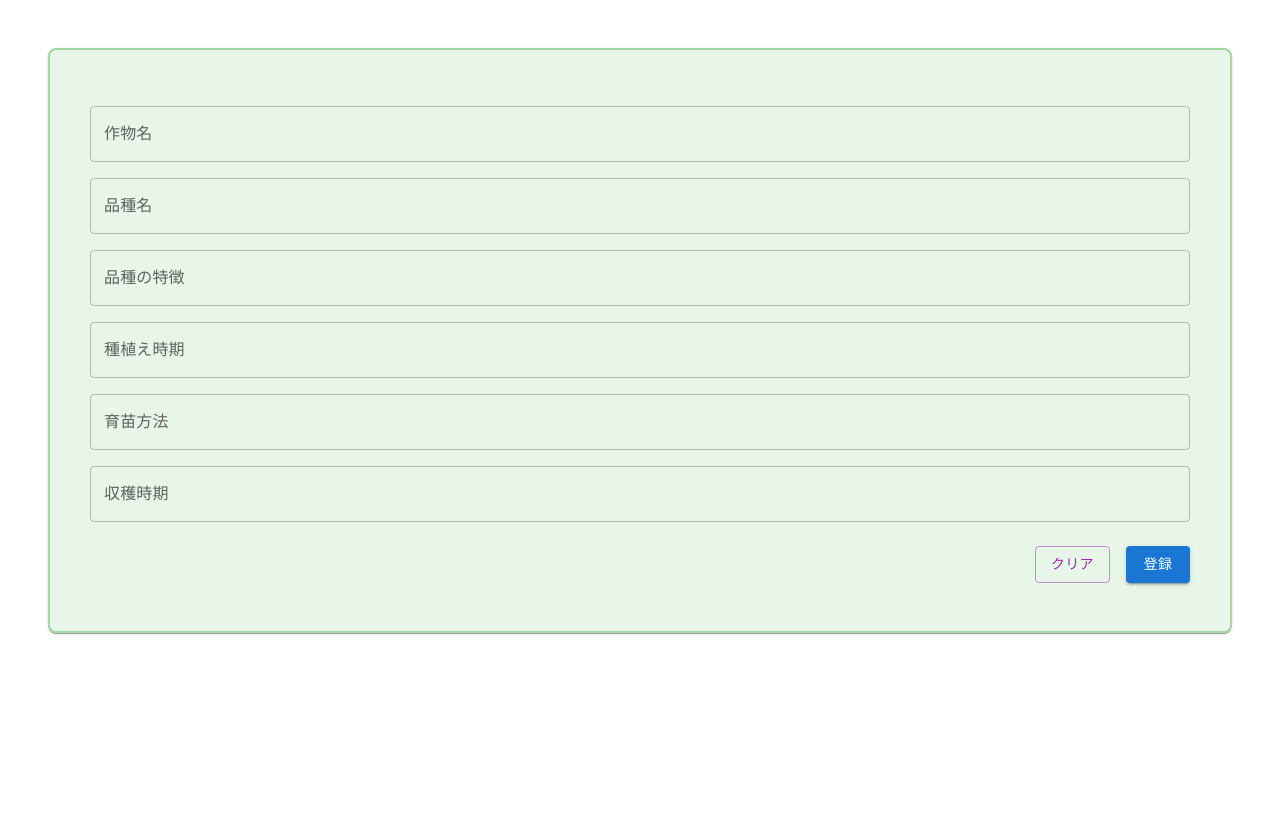
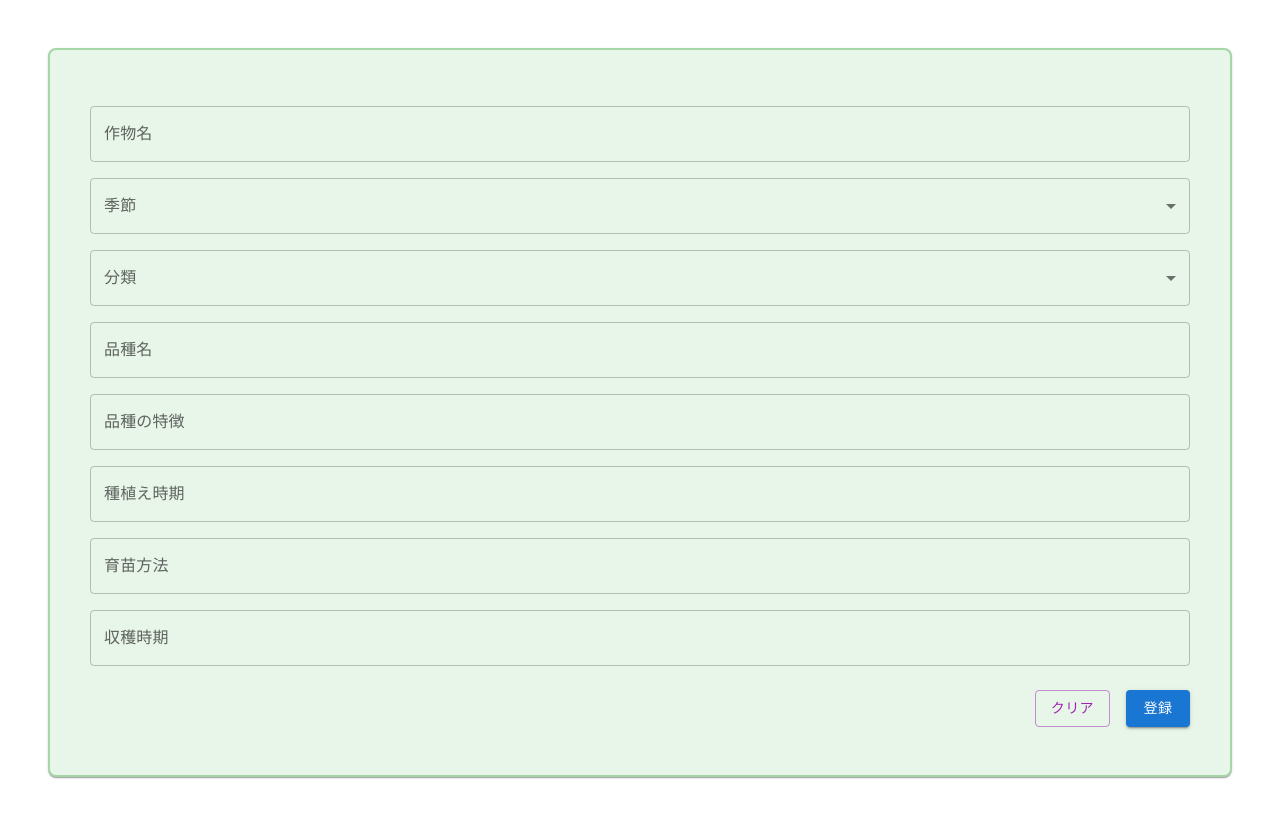
Before and after one commit to dafu1985/FarmSearchNavi, a React (Create React App) app: page /newCreate in a window 1280 px wide. Shown: the top 818 px of the page. Built offline with nearby package versions, Linux system fonts and the light colour scheme; a web font is replaced by a local one.

Commit message:
作物の新規作成時、季節と分類のプルダウン追加

```diff
--- a/src/newCreate.tsx
+++ b/src/newCreate.tsx
@@ -10,6 +10,7 @@ import {
   DialogTitle,
   DialogContent,
   DialogActions,
+  MenuItem,
 } from "@mui/material";
 import { useLocation, useNavigate } from "react-router-dom";
 
@@ -41,12 +42,21 @@ function NewCreate({ addVariety, addCrop }: NewCreateProps) {
 
   const [cropNameInput, setCropNameInput] = useState(existingCropName);
   const [formData, setFormData] = useState({
+    season: "",
+    category: "",
     variety: "",
     character: "",
     sowing: "",
     nursery: "",
     harvest: "",
   });
+  // state追加
+  const [season, setSeason] = useState("");
+  const [category, setCategory] = useState("");
+
+  // プルダウンの候補
+  const seasonOptions = ["春", "夏", "秋", "冬"];
+  const categoryOptions = ["葉菜類", "根菜類", "果菜類", "穀類", "豆類"];
 
   const [confirmOpen, setConfirmOpen] = useState(false); // 登録確認ダイアログ
   const [successPopupOpen, setSuccessPopupOpen] = useState(false); // 登録完了ポップアップ
@@ -96,13 +106,15 @@ function NewCreate({ addVariety, addCrop }: NewCreateProps) {
 
     addVariety(prefName, cropNameToUse, newVariety);
     // 作物自体も追加
-    addCrop(prefName, cropNameToUse, "-", "-");
+    addCrop(prefName, cropNameToUse, season, category);
     setConfirmOpen(false);
     setSuccessPopupOpen(true);
   };
 
   const handleAddAnother = () => {
     setFormData({
+      season: "",
+      category: "",
       variety: "",
       character: "",
       sowing: "",
@@ -120,6 +132,8 @@ function NewCreate({ addVariety, addCrop }: NewCreateProps) {
   // クリア処理
   const handleClear = () => {
     setFormData({
+      season: "",
+      category: "",
       variety: "",
       character: "",
       sowing: "",
@@ -165,7 +179,37 @@ function NewCreate({ addVariety, addCrop }: NewCreateProps) {
                 作物名: {existingCropName}
               </Typography>
             )}
+            {!existingCropName && (
+              <TextField
+                select
+                label="季節"
+                value={season}
+                onChange={(e) => setSeason(e.target.value)}
+                fullWidth
+              >
+                {seasonOptions.map((s) => (
+                  <MenuItem key={s} value={s}>
+                    {s}
+                  </MenuItem>
+                ))}
+              </TextField>
+            )}
 
+            {!existingCropName && (
+              <TextField
+                select
+                label="分類"
+                value={category}
+                onChange={(e) => setCategory(e.target.value)}
+                fullWidth
+              >
+                {categoryOptions.map((c) => (
+                  <MenuItem key={c} value={c}>
+                    {c}
+                  </MenuItem>
+                ))}
+              </TextField>
+            )}
             <TextField
               label="品種名"
               name="variety"
@@ -234,6 +278,7 @@ function NewCreate({ addVariety, addCrop }: NewCreateProps) {
         <DialogTitle>登録確認</DialogTitle>
         <DialogContent>
           <Typography>作物名: {existingCropName || cropNameInput}</Typography>
+
           <Typography>品種名: {formData.variety}</Typography>
           <Typography>品種の特徴: {formData.character}</Typography>
           <Typography>種植え時期: {formData.sowing}</Typography>
```
Also changed, not shown: 1 other file (tests, documents, lock files or other folders).
